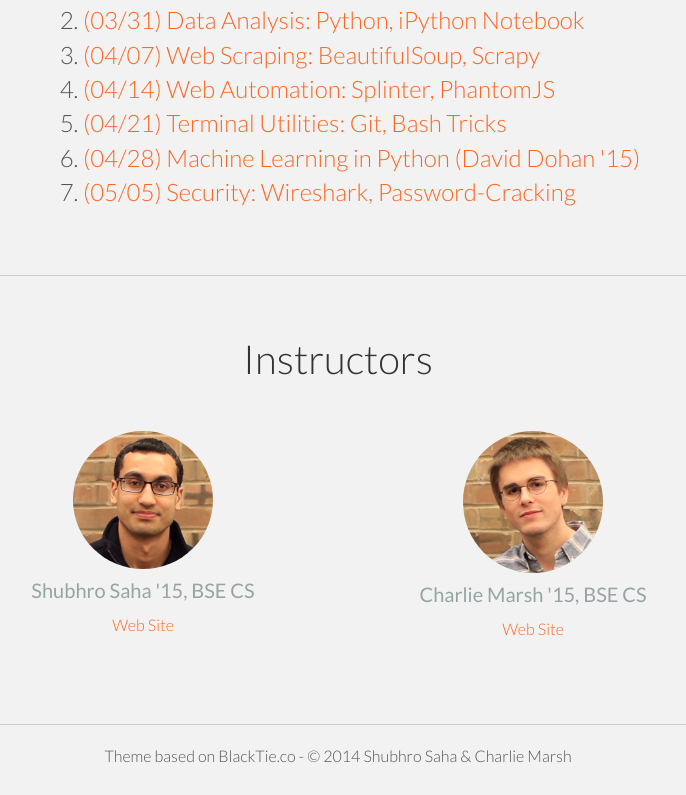
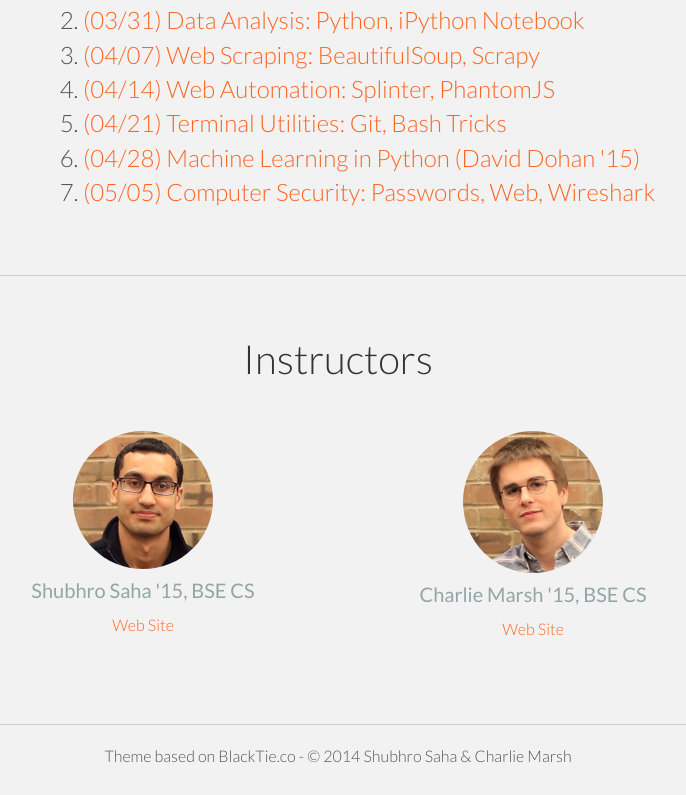
Before and after one commit to introtohacking/introtohacking.github.io, a plain HTML site: page index.html in a window 1280 px wide. Shown: the part 1440-2235 px from the top of the page, without its empty margins (302-988 px from the left). Drawn offline with Linux system fonts and the light colour scheme.

Commit message:
renamed last lecture

```diff
--- a/index.html
+++ b/index.html
@@ -128,7 +128,7 @@
                     <li> <a target="_blank" href="https://www.dropbox.com/s/klt2ewec4xvel44/4_Browser_Automation.pdf">(04/14) Web Automation: Splinter, PhantomJS</a></li>
                     <li> <a target="_blank" href="https://www.dropbox.com/s/qqah0ynxingmq0p/5_Git_and_Bash.pdf">(04/21) Terminal Utilities: Git, Bash Tricks</a></li>
                     <li> <a target="_blank" href="https://github.com/dmrd/hackclass-sklearn">(04/28) Machine Learning in Python (David Dohan '15)</a></li>
-                    <li> <a target="_blank" href="https://www.dropbox.com/s/avfixvpmrkt0ux6/7_Computer_Security.pdf">(05/05) Security: Wireshark, Password-Cracking</a></li>
+                    <li> <a target="_blank" href="https://www.dropbox.com/s/avfixvpmrkt0ux6/7_Computer_Security.pdf">(05/05) Computer Security: Passwords, Web, Wireshark</a></li>
 
 
                 </ol>
```
